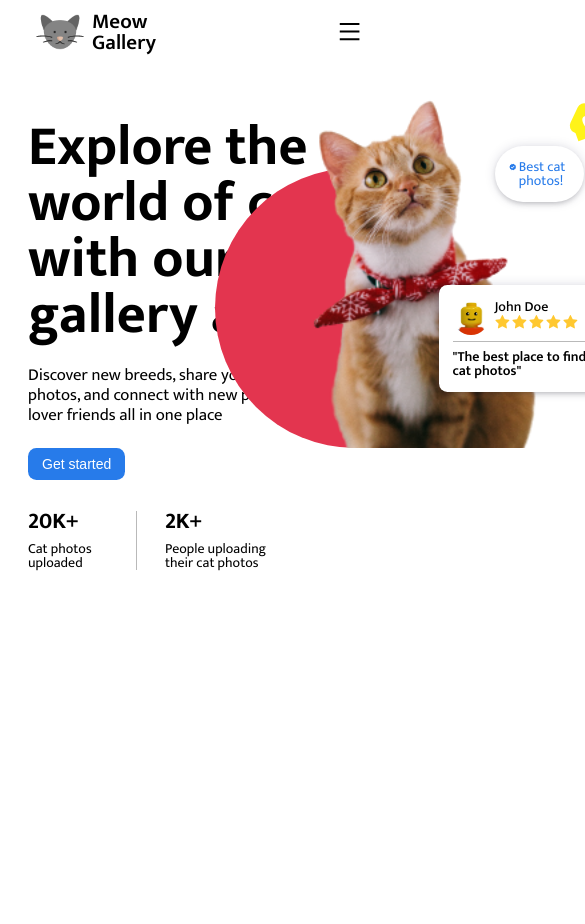
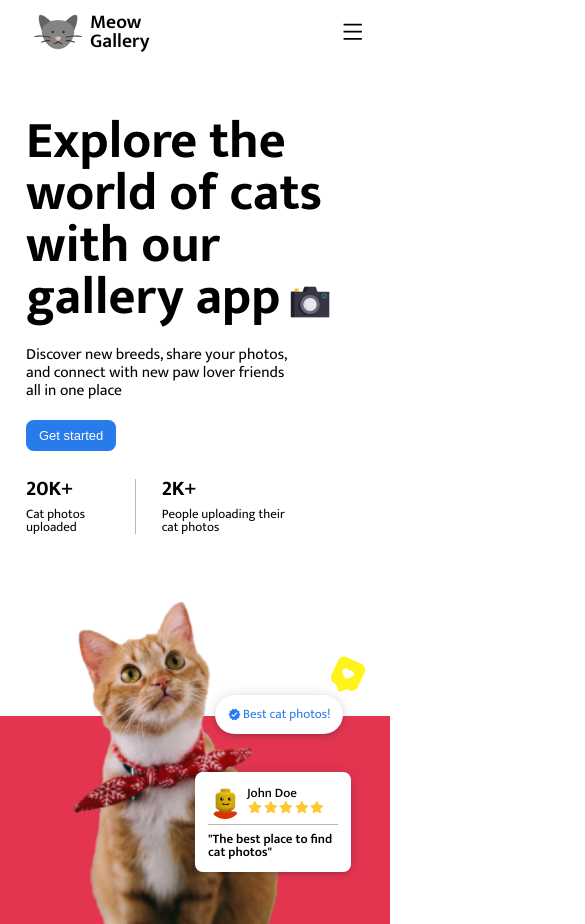
Before and after one commit to hafezfhmi/fullstack-mern-template, a React (Create React App) app in the folder client/: page / in a window 390 px wide. Shown: the top 924 px of the page, 585 px wide, since content can reach past the window. Before the commit the page ends 844 px from the top, so only its background shows below. Built offline with nearby package versions, Linux system fonts and the light colour scheme; no server answers.

Commit message:
Style: Client - Rearrange order of meduq queries and make hero image responsive

```diff
--- a/client/src/components/Hero/hero.module.css
+++ b/client/src/components/Hero/hero.module.css
@@ -167,8 +167,40 @@
   fill: #fff;
 }
 
+@media only screen and (max-width: 1200px) {
+  .heroBest {
+    display: none;
+  }
+}
+
 @media only screen and (max-width: 900px) {
   .hero {
     grid-template-columns: 1fr;
   }
+
+  .heroImg {
+    position: relative;
+  }
+
+  .heroImgBg {
+    right: -2rem;
+    padding: 2rem;
+    width: 100%;
+    height: 12rem;
+    border-radius: 0;
+  }
+
+  .heroImgBg > img {
+    left: 45%;
+    transform: translateX(-50%);
+  }
+
+  .heroReview {
+    left: 50%;
+  }
+
+  .heroBest {
+    display: block;
+    left: 55%;
+  }
 }
--- a/client/src/styles/global.css
+++ b/client/src/styles/global.css
@@ -13,9 +13,9 @@ body {
   margin: 0 auto;
 }
 
-@media only screen and (max-width: 900px) {
+@media only screen and (min-width: 1800px) {
   html {
-    font-size: 81.25%; /* 13px */
+    font-size: 118.75%; /* 19px */
   }
 }
 
@@ -25,9 +25,9 @@ body {
   }
 }
 
-@media only screen and (min-width: 1800px) {
+@media only screen and (max-width: 900px) {
   html {
-    font-size: 118.75%; /* 19px */
+    font-size: 81.25%; /* 13px */
   }
 }
 
```
